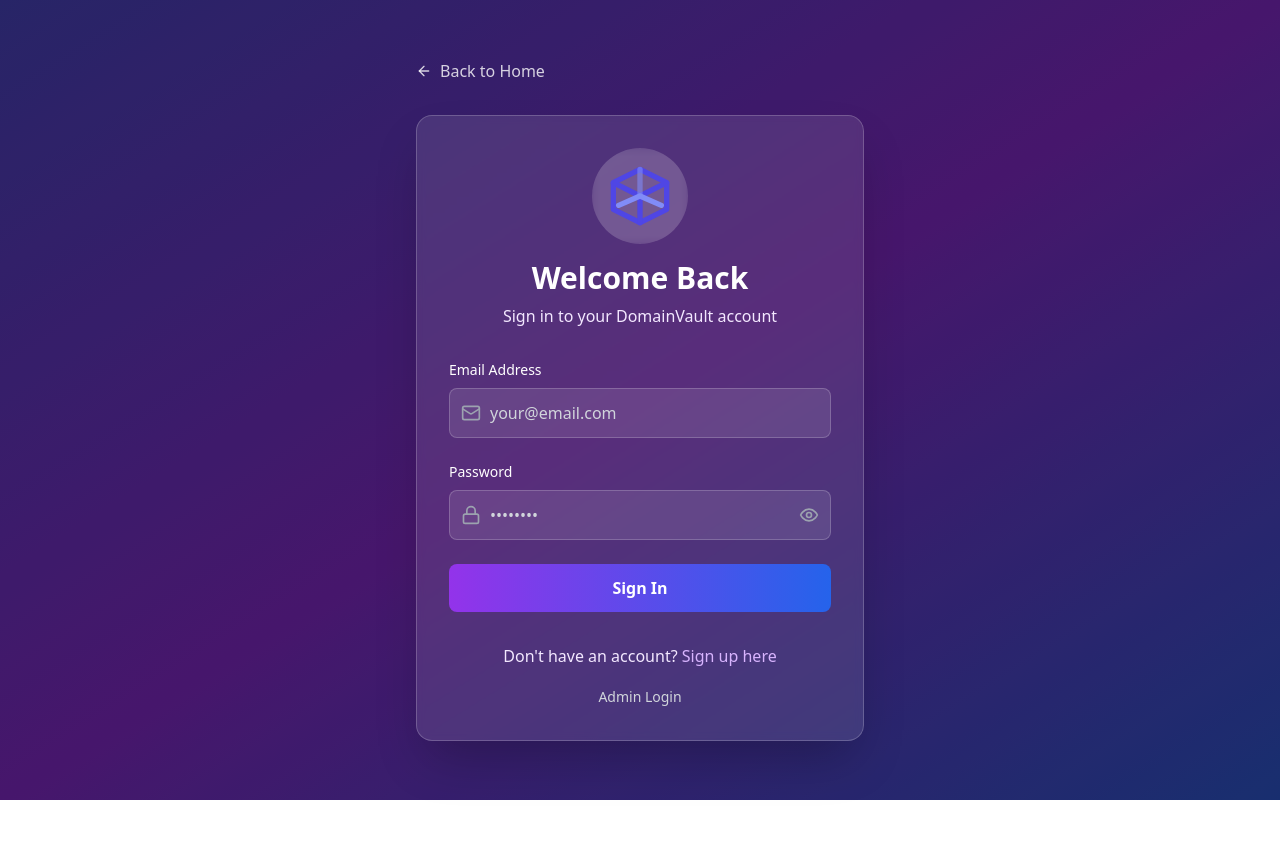
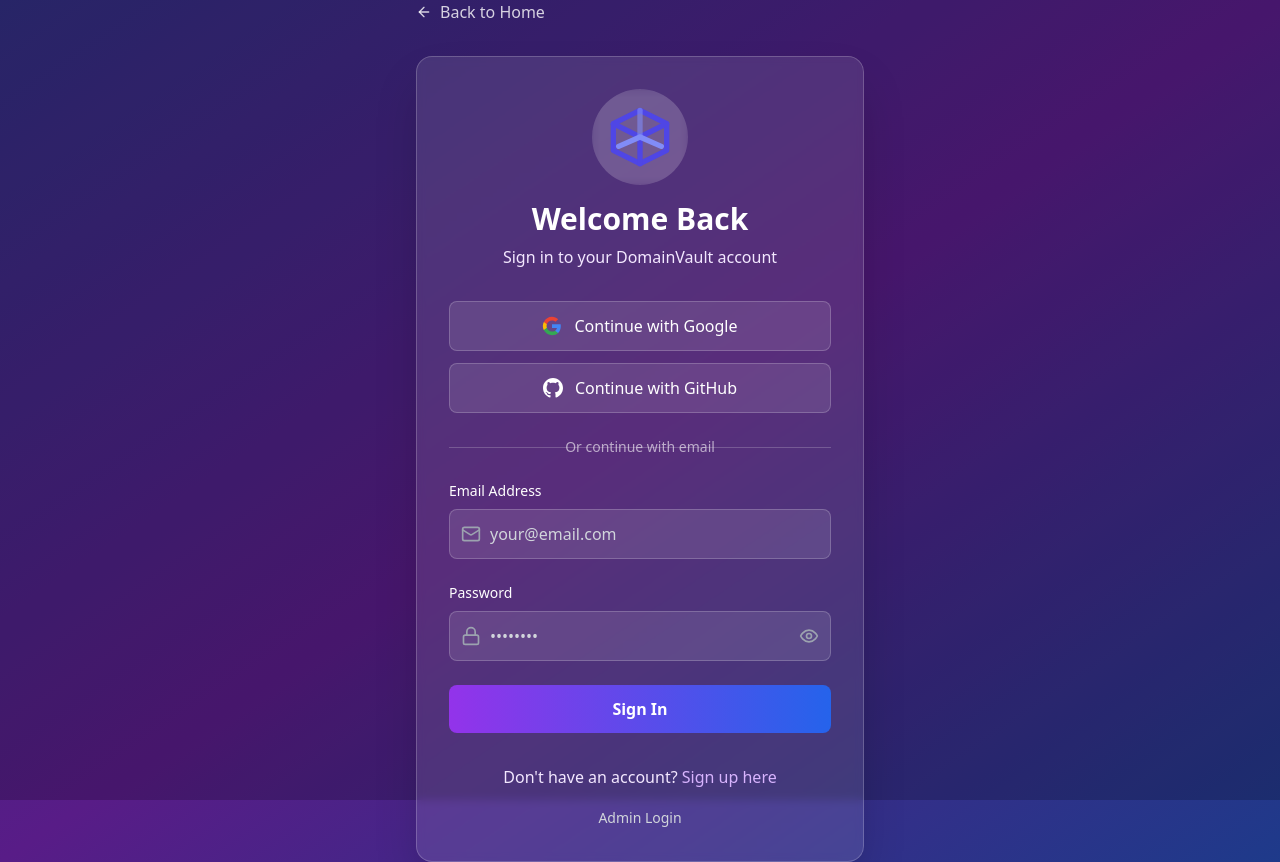
Before and after one commit to KevyKode/domain-vault, a React (Vite) app: page /login in a window 1280 px wide. Before the commit the page ends 800 px from the top, so only its background shows below. Built offline with nearby package versions, Linux system fonts and the light colour scheme.

Commit message:
oauth updates

```diff
--- a/src/components/auth/Login.tsx
+++ b/src/components/auth/Login.tsx
@@ -6,11 +6,39 @@
 
 export default function Login() {
   const [loading, setLoading] = useState(false);
+  const [oauthLoading, setOauthLoading] = useState<string | null>(null);
   const [email, setEmail] = useState('');
   const [password, setPassword] = useState('');
   const [error, setError] = useState<string | null>(null);
   const [showPassword, setShowPassword] = useState(false);
   const navigate = useNavigate();
+
+  const handleOAuthLogin = async (provider: 'github' | 'google') => {
+    setError(null);
+    setOauthLoading(provider);
+
+    try {
+      if (!supabase) {
+        throw new Error('Supabase client is not initialized');
+      }
+
+      const { error } = await supabase.auth.signInWithOAuth({
+        provider: provider,
+        options: {
+          redirectTo: `${window.location.origin}/dashboard`
+        }
+      });
+
+      if (error) throw error;
+    } catch (err) {
+      if (err instanceof Error) {
+        setError(err.message);
+      } else {
+        setError(`An error occurred during ${provider} login.`);
+      }
+      setOauthLoading(null);
+    }
+  };
 
   const handleLogin = async (e: React.FormEvent) => {
     e.preventDefault();
@@ -18,7 +46,11 @@
     setLoading(true);
 
     try {
-      const { error } = await supabase?.auth.signInWithPassword({
+      if (!supabase) {
+        throw new Error('Supabase client is not initialized');
+      }
+
+      const { error } = await supabase.auth.signInWithPassword({
         email: email,
         password: password,
       });
@@ -27,8 +59,8 @@
         throw error;
       }
 
-      // Redirect to home page after successful login
-      navigate('/');
+      // Redirect to dashboard after successful login
+      navigate('/dashboard');
     } catch (err) {
       if (err instanceof Error) {
         setError(err.message);
@@ -75,6 +107,54 @@
               <p className="text-red-200 text-sm text-center">{error}</p>
             </div>
           )}
+
+          {/* OAuth Buttons */}
+          <div className="space-y-3 mb-6">
+            {/* Google OAuth Button */}
+            <button
+              onClick={() => handleOAuthLogin('google')}
+              disabled={oauthLoading !== null || loading}
+              className="w-full flex items-center justify-center px-4 py-3 border border-white/20 rounded-lg bg-white/10 hover:bg-white/20 text-white font-medium transition-all duration-300 disabled:opacity-50 disabled:cursor-not-allowed"
+            >
+              {oauthLoading === 'google' ? (
+                <div className="animate-spin rounded-full h-5 w-5 border-b-2 border-white mr-3"></div>
+              ) : (
+                <svg className="w-5 h-5 mr-3" viewBox="0 0 24 24">
+                  <path fill="#4285F4" d="M22.56 12.25c0-.78-.07-1.53-.2-2.25H12v4.26h5.92c-.26 1.37-1.04 2.53-2.21 3.31v2.77h3.57c2.08-1.92 3.28-4.74 3.28-8.09z"/>
+                  <path fill="#34A853" d="M12 23c2.97 0 5.46-.98 7.28-2.66l-3.57-2.77c-.98.66-2.23 1.06-3.71 1.06-2.86 0-5.29-1.93-6.16-4.53H2.18v2.84C3.99 20.53 7.7 23 12 23z"/>
+                  <path fill="#FBBC05" d="M5.84 14.09c-.22-.66-.35-1.36-.35-2.09s.13-1.43.35-2.09V7.07H2.18C1.43 8.55 1 10.22 1 12s.43 3.45 1.18 4.93l2.85-2.22.81-.62z"/>
+                  <path fill="#EA4335" d="M12 5.38c1.62 0 3.06.56 4.21 1.64l3.15-3.15C17.45 2.09 14.97 1 12 1 7.7 1 3.99 3.47 2.18 7.07l3.66 2.84c.87-2.6 3.3-4.53 6.16-4.53z"/>
+                </svg>
+              )}
+              Continue with Google
+            </button>
+
+            {/* GitHub OAuth Button */}
+            <button
+              onClick={() => handleOAuthLogin('github')}
+              disabled={oauthLoading !== null || loading}
+              className="w-full flex items-center justify-center px-4 py-3 border border-white/20 rounded-lg bg-white/10 hover:bg-white/20 text-white font-medium transition-all duration-300 disabled:opacity-50 disabled:cursor-not-allowed"
+            >
+              {oauthLoading === 'github' ? (
+                <div className="animate-spin rounded-full h-5 w-5 border-b-2 border-white mr-3"></div>
+              ) : (
+                <svg className="w-5 h-5 mr-3" fill="currentColor" viewBox="0 0 24 24">
+                  <path d="M12 0c-6.626 0-12 5.373-12 12 0 5.302 3.438 9.8 8.207 11.387.599.111.793-.261.793-.577v-2.234c-3.338.726-4.033-1.416-4.033-1.416-.546-1.387-1.333-1.756-1.333-1.756-1.089-.745.083-.729.083-.729 1.205.084 1.839 1.237 1.839 1.237 1.07 1.834 2.807 1.304 3.492.997.107-.775.418-1.305.762-1.604-2.665-.305-5.467-1.334-5.467-5.931 0-1.311.469-2.381 1.236-3.221-.124-.303-.535-1.524.117-3.176 0 0 1.008-.322 3.301 1.23.957-.266 1.983-.399 3.003-.404 1.02.005 2.047.138 3.006.404 2.291-1.552 3.297-1.23 3.297-1.23.653 1.653.242 2.874.118 3.176.77.84 1.235 1.911 1.235 3.221 0 4.609-2.807 5.624-5.479 5.921.43.372.823 1.102.823 2.222v3.293c0 .319.192.694.801.576 4.765-1.589 8.199-6.086 8.199-11.386 0-6.627-5.373-12-12-12z"/>
+                </svg>
+              )}
+              Continue with GitHub
+            </button>
+          </div>
+
+          {/* Divider */}
+          <div className="relative mb-6">
+            <div className="absolute inset-0 flex items-center">
+              <div className="w-full border-t border-white/20"></div>
+            </div>
+            <div className="relative flex justify-center text-sm">
+              <span className="px-2 bg-transparent text-white/60">Or continue with email</span>
+            </div>
+          </div>
 
           {/* Login Form */}
           <form onSubmit={handleLogin} className="space-y-6">
@@ -126,7 +206,7 @@
             {/* Submit Button */}
             <button
               type="submit"
-              disabled={loading}
+              disabled={loading || oauthLoading !== null}
               className="w-full py-3 px-4 bg-gradient-to-r from-purple-600 to-blue-600 hover:from-purple-700 hover:to-blue-700 text-white font-semibold rounded-lg disabled:opacity-50 disabled:cursor-not-allowed transition-all duration-300 transform hover:scale-105 disabled:hover:scale-100"
             >
               {loading ? (
--- a/src/components/auth/Signup.tsx
+++ b/src/components/auth/Signup.tsx
@@ -38,7 +38,11 @@
     }
 
     try {
-      const { data, error } = await supabase?.auth.signUp({
+      if (!supabase) {
+        throw new Error('Supabase client is not initialized');
+      }
+
+      const { data, error } = await supabase.auth.signUp({
         email: email,
         password: password,
         options: {
@@ -62,6 +66,11 @@
         setConfirmPassword('');
         setFirstName('');
         setLastName('');
+
+        // Optional: Redirect to login after a delay
+        setTimeout(() => {
+          navigate('/login');
+        }, 2000);
       }
 
     } catch (err) {
```
